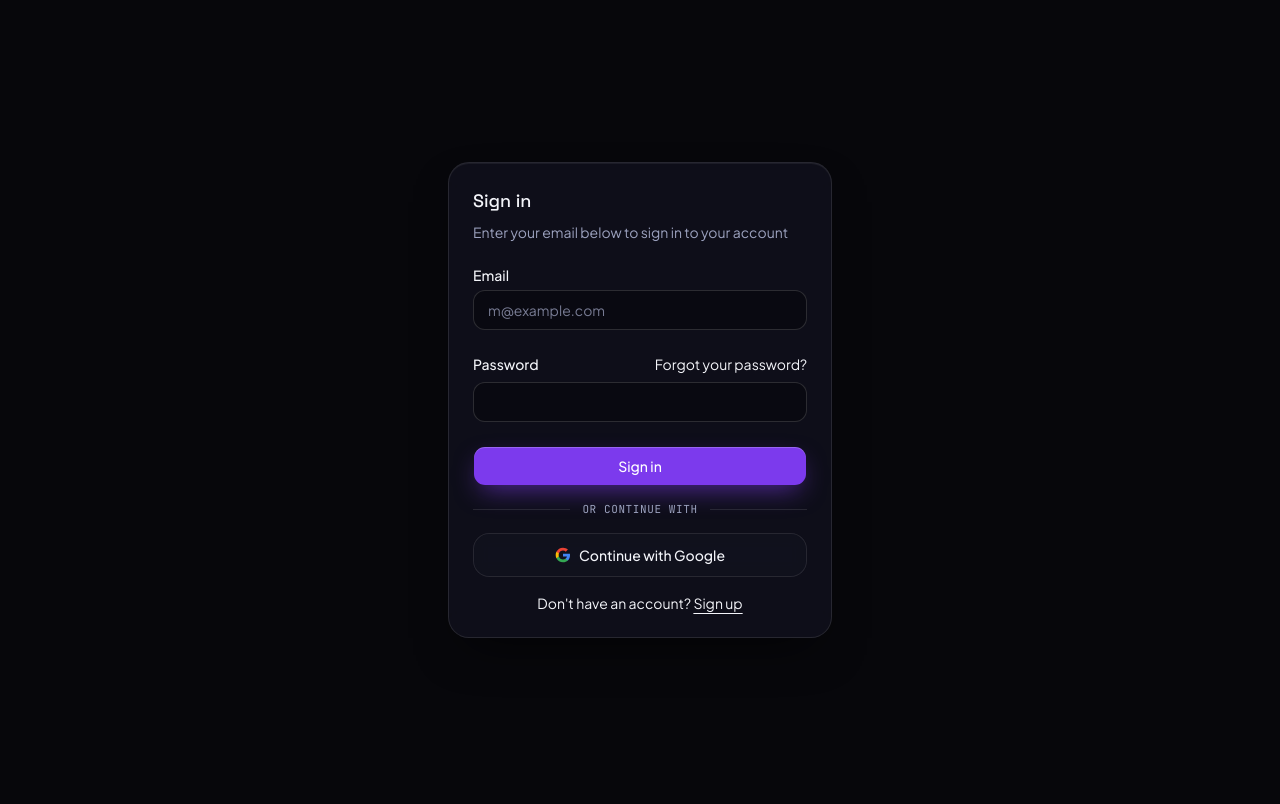
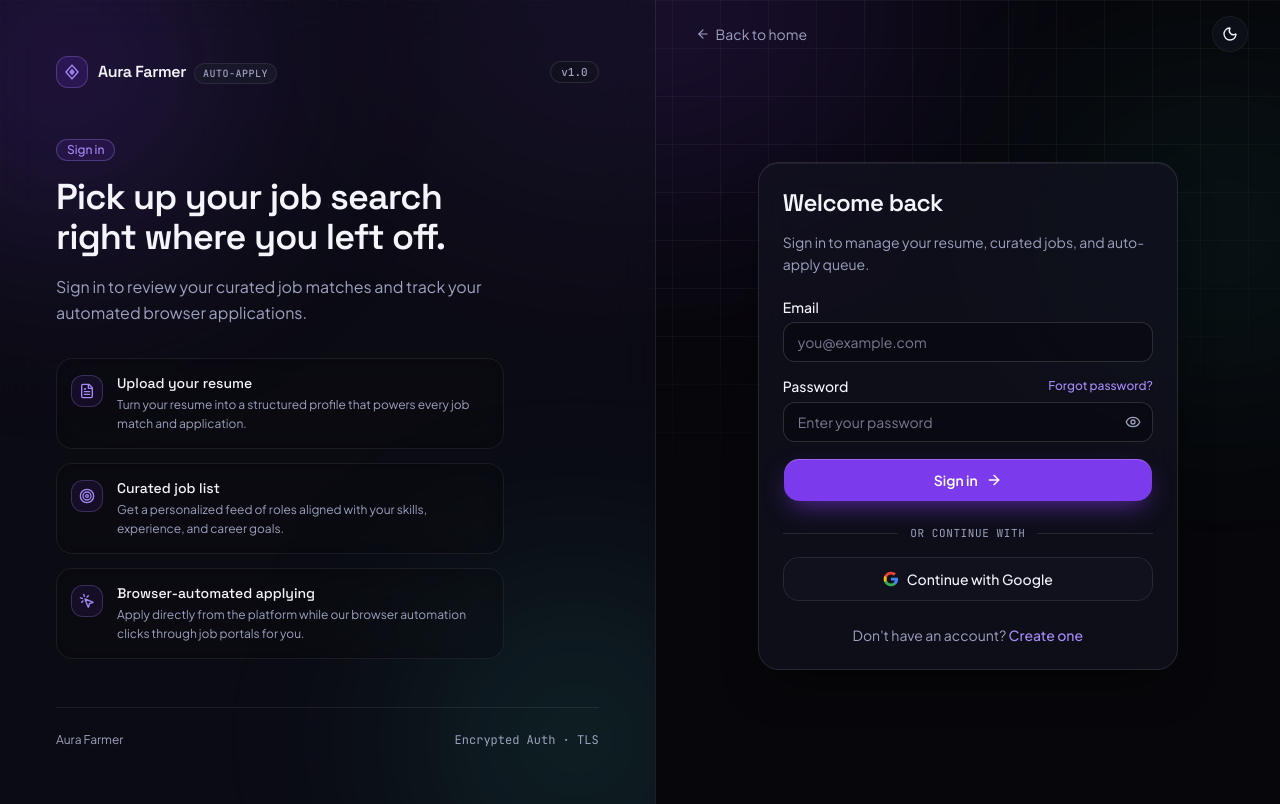
Before and after one commit to williamlim16/aura-farmer, a Next.js app: page /auth/login in a window 1280 px wide. Built offline with nearby package versions, Linux system fonts and the light colour scheme; no server answers.

Commit message:
feat: sign in and sign up pages

```diff
--- a/src/app/auth/login/page.tsx
+++ b/src/app/auth/login/page.tsx
@@ -1,11 +1,21 @@
-import { LoginForm } from '~/components/login-form'
+import type { Metadata } from "next";
+
+import { AuthShell } from "~/components/auth-shell";
+import { LoginForm } from "~/components/login-form";
+
+export const metadata: Metadata = {
+  title: "Sign in",
+  description: "Sign in to your Aura Farmer job automation dashboard.",
+};
 
 export default function Page() {
   return (
-    <div className="flex min-h-svh w-full items-center justify-center p-6 md:p-10">
-      <div className="w-full max-w-sm">
-        <LoginForm />
-      </div>
-    </div>
-  )
+    <AuthShell
+      eyebrow="Sign in"
+      headline="Pick up your job search right where you left off."
+      subcopy="Sign in to review your curated job matches and track your automated browser applications."
+    >
+      <LoginForm />
+    </AuthShell>
+  );
 }
--- a/src/app/auth/sign-up-success/page.tsx
+++ b/src/app/auth/sign-up-success/page.tsx
@@ -1,32 +1,59 @@
+import type { Metadata } from "next";
+import Link from "next/link";
+import { ArrowRight, MailCheck } from "lucide-react";
+
+import { AuthShell } from "~/components/auth-shell";
+import { buttonVariants } from "~/components/ui/button";
 import {
   Card,
   CardContent,
   CardDescription,
   CardHeader,
   CardTitle,
-} from '~/components/ui/card'
+} from "~/components/ui/card";
+import { cn } from "~/lib/utils";
+
+export const metadata: Metadata = {
+  title: "Confirm your email",
+  description: "Verify your email address to activate your Aura Farmer account.",
+};
 
 export default function Page() {
   return (
-    <div className="flex min-h-svh w-full items-center justify-center p-6 md:p-10">
-      <div className="w-full max-w-sm">
-        <div className="flex flex-col gap-6">
-          <Card>
-            <CardHeader>
-              <CardTitle className="font-medium text-lg tracking-normal">
-                Thank you for signing up!
-              </CardTitle>
-              <CardDescription>Check your email to confirm</CardDescription>
-            </CardHeader>
-            <CardContent>
-              <p className="text-sm text-muted-foreground">
-                You&apos;ve successfully signed up. Please check your email to confirm your account
-                before signing in.
-              </p>
-            </CardContent>
-          </Card>
-        </div>
-      </div>
-    </div>
-  )
+    <AuthShell
+      eyebrow="Almost there"
+      headline="One quick check to activate auto-applying."
+      subcopy="Confirm your email so you can upload your resume, explore curated job matches, and launch browser-automated applications."
+    >
+      <Card>
+        <CardHeader className="space-y-3">
+          <span className="inline-flex size-11 items-center justify-center rounded-xl border border-aura-secondary/30 bg-aura-secondary/12 text-aura-secondary">
+            <MailCheck aria-hidden="true" className="size-5" />
+          </span>
+          <div className="space-y-1">
+            <CardTitle className="text-2xl">Check your email</CardTitle>
+            <CardDescription>
+              Your Aura Farmer account has been created.
+            </CardDescription>
+          </div>
+        </CardHeader>
+        <CardContent className="space-y-5">
+          <p className="text-sm leading-relaxed text-muted-foreground">
+            We&apos;ve sent a confirmation link to your inbox. Open the link to
+            verify your address before signing in.
+          </p>
+          <Link
+            href="/auth/login"
+            className={cn(
+              buttonVariants({ variant: "default", size: "lg" }),
+              "w-full",
+            )}
+          >
+            Continue to sign in
+            <ArrowRight aria-hidden="true" className="size-4" />
+          </Link>
+        </CardContent>
+      </Card>
+    </AuthShell>
+  );
 }
--- a/src/app/auth/sign-up/page.tsx
+++ b/src/app/auth/sign-up/page.tsx
@@ -1,11 +1,22 @@
-import { SignUpForm } from '~/components/sign-up-form'
+import type { Metadata } from "next";
+
+import { AuthShell } from "~/components/auth-shell";
+import { SignUpForm } from "~/components/sign-up-form";
+
+export const metadata: Metadata = {
+  title: "Create account",
+  description:
+    "Create your Aura Farmer account to curate matched jobs and apply automatically.",
+};
 
 export default function Page() {
   return (
-    <div className="flex min-h-svh w-full items-center justify-center p-6 md:p-10">
-      <div className="w-full max-w-sm">
-        <SignUpForm />
-      </div>
-    </div>
-  )
+    <AuthShell
+      eyebrow="Get started"
+      headline="Land more interviews without the portal grind."
+      subcopy="Create an account, upload your resume, and let Aura Farmer curate tailored roles and click through job portals for you."
+    >
+      <SignUpForm />
+    </AuthShell>
+  );
 }
--- a/src/components/login-form.tsx
+++ b/src/components/login-form.tsx
@@ -1,110 +1,143 @@
-'use client'
+"use client";
 
-import { useRouter } from 'next/navigation'
-import { useState } from 'react'
+import Link from "next/link";
+import { useRouter } from "next/navigation";
+import { useState } from "react";
+import { ArrowRight, Loader2 } from "lucide-react";
 
-import { cn } from '~/lib/utils'
-import { safeNextPath } from '~/lib/safe-next-path'
-import { createClient } from '~/lib/supabase/client'
-import { Button } from '~/components/ui/button'
+import { FormAlert } from "~/components/form-alert";
+import { OAuthButtons } from "~/components/oauth-buttons";
+import { PasswordInput } from "~/components/password-input";
+import { Button } from "~/components/ui/button";
 import {
   Card,
   CardContent,
   CardDescription,
   CardHeader,
   CardTitle,
-} from '~/components/ui/card'
-import { Input } from '~/components/ui/input'
-import { Label } from '~/components/ui/label'
-import { OAuthButtons } from '~/components/oauth-buttons'
-import Link from 'next/link'
+} from "~/components/ui/card";
+import { Input } from "~/components/ui/input";
+import { Label } from "~/components/ui/label";
+import { safeNextPath } from "~/lib/safe-next-path";
+import { createClient } from "~/lib/supabase/client";
+import { cn } from "~/lib/utils";
 
-export function LoginForm({ className, ...props }: React.ComponentPropsWithoutRef<'div'>) {
-  const [email, setEmail] = useState('')
-  const [password, setPassword] = useState('')
-  const [error, setError] = useState<string | null>(null)
-  const [isLoading, setIsLoading] = useState(false)
-  const router = useRouter()
+export function LoginForm({
+  className,
+  ...props
+}: React.ComponentPropsWithoutRef<"div">) {
+  const [email, setEmail] = useState("");
+  const [password, setPassword] = useState("");
+  const [error, setError] = useState<string | null>(null);
+  const [isLoading, setIsLoading] = useState(false);
+  const router = useRouter();
 
   const handleLogin = async (e: React.FormEvent) => {
-    e.preventDefault()
-    const supabase = createClient()
-    setIsLoading(true)
-    setError(null)
+    e.preventDefault();
+    const supabase = createClient();
+    setIsLoading(true);
+    setError(null);
 
     try {
       const { error } = await supabase.auth.signInWithPassword({
         email,
         password,
-      })
-      if (error) throw error
-      // Update this route to redirect to an authenticated route. The user already has an active session.
-      const next = new URLSearchParams(window.location.search).get('next')
-      router.push(safeNextPath(next, '/protected'))
-      router.refresh()
+      });
+      if (error) throw error;
+      const next = new URLSearchParams(window.location.search).get("next");
+      router.push(safeNextPath(next, "/protected"));
+      router.refresh();
     } catch (error: unknown) {
-      setError(error instanceof Error ? error.message : 'An error occurred')
+      setError(error instanceof Error ? error.message : "An error occurred");
     } finally {
-      setIsLoading(false)
+      setIsLoading(false);
     }
-  }
+  };
 
   return (
-    <div className={cn('flex flex-col gap-6', className)} {...props}>
+    <div className={cn("flex flex-col gap-6", className)} {...props}>
       <Card>
-        <CardHeader>
-          <CardTitle className="font-medium text-lg tracking-normal">Sign in</CardTitle>
-          <CardDescription>Enter your email below to sign in to your account</CardDescription>
+        <CardHeader className="space-y-1.5">
+          <CardTitle className="text-2xl">Welcome back</CardTitle>
+          <CardDescription>
+            Sign in to manage your resume, curated jobs, and auto-apply queue.
+          </CardDescription>
         </CardHeader>
-        <CardContent>
-          <form onSubmit={handleLogin}>
-            <div className="flex flex-col gap-6">
+
+        <CardContent className="space-y-6">
+          <form onSubmit={handleLogin} className="space-y-4">
             <div className="grid gap-2">
               <Label htmlFor="email">Email</Label>
               <Input
                 id="email"
+                name="email"
                 type="email"
-                  placeholder="m@example.com"
+                autoComplete="email"
+                placeholder="you@example.com"
                 required
+                disabled={isLoading}
                 value={email}
                 onChange={(e) => setEmail(e.target.value)}
               />
             </div>
+
             <div className="grid gap-2">
-                <div className="flex items-center">
+              <div className="flex items-center justify-between gap-2">
                 <Label htmlFor="password">Password</Label>
                 <Link
                   href="/auth/forgot-password"
-                    className="ml-auto inline-block text-sm underline-offset-4 hover:underline"
+                  className="cursor-pointer rounded text-xs font-medium text-aura-primary underline-offset-4 transition-colors hover:underline focus-visible:ring-2 focus-visible:ring-ring focus-visible:outline-none"
                 >
-                    Forgot your password?
+                  Forgot password?
                 </Link>
               </div>
-                <Input
+              <PasswordInput
                 id="password"
-                  type="password"
+                name="password"
+                autoComplete="current-password"
+                placeholder="Enter your password"
                 required
+                disabled={isLoading}
                 value={password}
                 onChange={(e) => setPassword(e.target.value)}
               />
             </div>
-              {error && <p className="text-sm text-red-500">{error}</p>}
-              <Button type="submit" className="w-full" disabled={isLoading}>
-                {isLoading ? 'Signing in...' : 'Sign in'}
+
+            {error && <FormAlert message={error} />}
+
+            <Button
+              type="submit"
+              size="lg"
+              className="w-full"
+              disabled={isLoading}
+            >
+              {isLoading ? (
+                <>
+                  <Loader2 aria-hidden="true" className="size-4 animate-spin" />
+                  Signing in...
+                </>
+              ) : (
+                <>
+                  Sign in
+                  <ArrowRight aria-hidden="true" className="size-4" />
+                </>
+              )}
             </Button>
-            </div>
           </form>
-          <div className="mt-4">
+
           <OAuthButtons disabled={isLoading} onError={setError} />
-          </div>
-          <div className="mt-4 text-center text-sm">
-            Don&apos;t have an account?{' '}
-            <Link href="/auth/sign-up" className="underline underline-offset-4">
-              Sign up
+
+          <p className="text-center text-sm text-muted-foreground">
+            Don&apos;t have an account?{" "}
+            <Link
+              href="/auth/sign-up"
+              className="cursor-pointer font-medium text-aura-primary underline-offset-4 transition-colors hover:underline focus-visible:ring-2 focus-visible:ring-ring focus-visible:outline-none"
+            >
+              Create one
             </Link>
-          </div>
+          </p>
         </CardContent>
       </Card>
     </div>
-  )
+  );
 }
--- a/src/components/sign-up-form.tsx
+++ b/src/components/sign-up-form.tsx
@@ -1,41 +1,47 @@
-'use client'
+"use client";
 
-import { useRouter } from 'next/navigation'
-import { useState } from 'react'
+import Link from "next/link";
+import { useRouter } from "next/navigation";
+import { useState } from "react";
+import { ArrowRight, Loader2 } from "lucide-react";
 
-import { cn } from '~/lib/utils'
-import { createClient } from '~/lib/supabase/client'
-import { Button } from '~/components/ui/button'
+import { FormAlert } from "~/components/form-alert";
+import { OAuthButtons } from "~/components/oauth-buttons";
+import { PasswordInput } from "~/components/password-input";
+import { Button } from "~/components/ui/button";
 import {
   Card,
   CardContent,
   CardDescription,
   CardHeader,
   CardTitle,
-} from '~/components/ui/card'
-import { Input } from '~/components/ui/input'
-import { Label } from '~/components/ui/label'
-import { OAuthButtons } from '~/components/oauth-buttons'
-import Link from 'next/link'
+} from "~/components/ui/card";
+import { Input } from "~/components/ui/input";
+import { Label } from "~/components/ui/label";
+import { createClient } from "~/lib/supabase/client";
+import { cn } from "~/lib/utils";
 
-export function SignUpForm({ className, ...props }: React.ComponentPropsWithoutRef<'div'>) {
-  const [email, setEmail] = useState('')
-  const [password, setPassword] = useState('')
-  const [repeatPassword, setRepeatPassword] = useState('')
-  const [error, setError] = useState<string | null>(null)
-  const [isLoading, setIsLoading] = useState(false)
-  const router = useRouter()
+export function SignUpForm({
+  className,
+  ...props
+}: React.ComponentPropsWithoutRef<"div">) {
+  const [email, setEmail] = useState("");
+  const [password, setPassword] = useState("");
+  const [repeatPassword, setRepeatPassword] = useState("");
+  const [error, setError] = useState<string | null>(null);
+  const [isLoading, setIsLoading] = useState(false);
+  const router = useRouter();
 
   const handleSignUp = async (e: React.FormEvent) => {
-    e.preventDefault()
-    const supabase = createClient()
-    setIsLoading(true)
-    setError(null)
+    e.preventDefault();
+    const supabase = createClient();
+    setIsLoading(true);
+    setError(null);
 
     if (password !== repeatPassword) {
-      setError('Passwords do not match')
-      setIsLoading(false)
-      return
+      setError("Passwords do not match. Please check both fields.");
+      setIsLoading(false);
+      return;
     }
 
     try {
@@ -45,78 +51,106 @@ export function SignUpForm({ className, ...props }: React.ComponentPropsWithoutR
         options: {
           emailRedirectTo: `${window.location.origin}/protected`,
         },
-      })
-      if (error) throw error
-      router.push('/auth/sign-up-success')
+      });
+      if (error) throw error;
+      router.push("/auth/sign-up-success");
     } catch (error: unknown) {
-      setError(error instanceof Error ? error.message : 'An error occurred')
+      setError(error instanceof Error ? error.message : "An error occurred");
     } finally {
-      setIsLoading(false)
+      setIsLoading(false);
     }
-  }
+  };
 
   return (
-    <div className={cn('flex flex-col gap-6', className)} {...props}>
+    <div className={cn("flex flex-col gap-6", className)} {...props}>
       <Card>
-        <CardHeader>
-          <CardTitle className="font-medium text-lg tracking-normal">Sign up</CardTitle>
-          <CardDescription>Create a new account</CardDescription>
+        <CardHeader className="space-y-1.5">
+          <CardTitle className="text-2xl">Create your account</CardTitle>
+          <CardDescription>
+            Create an account to upload your resume and start auto-applying.
+          </CardDescription>
         </CardHeader>
-        <CardContent>
-          <form onSubmit={handleSignUp}>
-            <div className="flex flex-col gap-6">
+
+        <CardContent className="space-y-6">
+          <form onSubmit={handleSignUp} className="space-y-4">
             <div className="grid gap-2">
               <Label htmlFor="email">Email</Label>
               <Input
                 id="email"
+                name="email"
                 type="email"
-                  placeholder="m@example.com"
+                autoComplete="email"
+                placeholder="you@example.com"
                 required
+                disabled={isLoading}
                 value={email}
                 onChange={(e) => setEmail(e.target.value)}
               />
             </div>
+
             <div className="grid gap-2">
-                <div className="flex items-center">
               <Label htmlFor="password">Password</Label>
-                </div>
-                <Input
+              <PasswordInput
                 id="password"
-                  type="password"
+                name="password"
+                autoComplete="new-password"
+                placeholder="Create a strong password"
                 required
+                disabled={isLoading}
                 value={password}
                 onChange={(e) => setPassword(e.target.value)}
               />
             </div>
+
             <div className="grid gap-2">
-                <div className="flex items-center">
-                  <Label htmlFor="repeat-password">Repeat Password</Label>
-                </div>
-                <Input
+              <Label htmlFor="repeat-password">Confirm password</Label>
+              <PasswordInput
                 id="repeat-password"
-                  type="password"
+                name="repeat-password"
+                autoComplete="new-password"
+                placeholder="Repeat your password"
                 required
+                disabled={isLoading}
                 value={repeatPassword}
                 onChange={(e) => setRepeatPassword(e.target.value)}
               />
             </div>
-              {error && <p className="text-sm text-red-500">{error}</p>}
-              <Button type="submit" className="w-full" disabled={isLoading}>
-                {isLoading ? 'Creating an account...' : 'Sign up'}
+
+            {error && <FormAlert message={error} />}
+
+            <Button
+              type="submit"
+              size="lg"
+              className="w-full"
+              disabled={isLoading}
+            >
+              {isLoading ? (
+                <>
+                  <Loader2 aria-hidden="true" className="size-4 animate-spin" />
+                  Creating account...
+                </>
+              ) : (
+                <>
+                  Create account
+                  <ArrowRight aria-hidden="true" className="size-4" />
+                </>
+              )}
             </Button>
-            </div>
           </form>
-          <div className="mt-4">
+
           <OAuthButtons disabled={isLoading} onError={setError} />
-          </div>
-          <div className="mt-4 text-center text-sm">
-            Already have an account?{' '}
-            <Link href="/auth/login" className="underline underline-offset-4">
+
+          <p className="text-center text-sm text-muted-foreground">
+            Already have an account?{" "}
+            <Link
+              href="/auth/login"
+              className="cursor-pointer font-medium text-aura-primary underline-offset-4 transition-colors hover:underline focus-visible:ring-2 focus-visible:ring-ring focus-visible:outline-none"
+            >
               Sign in
             </Link>
-          </div>
+          </p>
         </CardContent>
       </Card>
     </div>
-  )
+  );
 }
```
Lines whose indentation alone changed are shown as unchanged.
